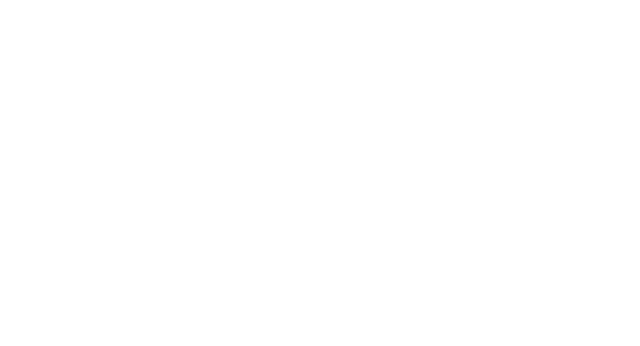
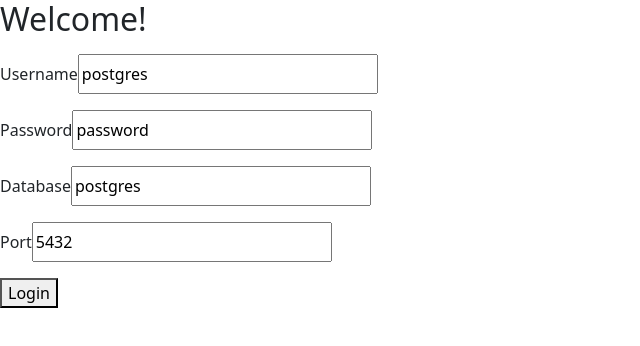
Before and after one commit to lakshya-aga/SC3020_Project_2, a React (Create React App) app in the folder interface/: page /login in a window 1280 px wide. Before the commit this address had no page. Shown: the top 346 px of the page, without its empty margins (0-640 px from the left). Built offline with nearby package versions, Linux system fonts and the light colour scheme.

Commit message:
Added Data Display

```diff
--- /dev/null
+++ b/interface/src/Login.jsx
@@ -0,0 +1,121 @@
+import React from "react";
+import { useState, useEffect } from "react";
+import { useNavigate } from "react-router-dom";
+import axios from "axios";
+
+export const Login = (props) => {
+  const navigate = useNavigate();
+  const [username, setUsername] = useState("postgres");
+  const [pass, setPass] = useState("password");
+  const [database, setdatabase] = useState("postgres");
+  const [port, setPort] = useState("5432");
+  const [isInValidPassword, setIsInvalidPassword] = useState(false);
+//   const { login } = useAuth();
+
+  const handleSubmit = (e) => {
+    e.preventDefault();
+    axios
+      .post(`http://127.0.0.1:5000/login/`, {
+        password: pass,
+        username: username,
+        database: database,
+      })
+      .then((response) => {
+        const token = response.data.token;
+        // login(token, true);
+      })
+      .catch((error) => {
+        setIsInvalidPassword(true);
+        console.error(error);
+      });
+
+  };
+
+  return (
+    <div className="mlog-auth-form-container">
+
+      <div className="left-right">
+        <div className="mlogin-detail">
+          <h2>Welcome! </h2>
+          <p>
+          </p>
+          <form className="mlogin-form" onSubmit={handleSubmit}>
+            <label htmlFor="username">Username</label>
+            <input
+              value={username}
+              onChange={(e) => setUsername(e.target.value)}
+              type="username"
+              placeholder="Username"
+              id="username"
+              name="username"
+              style={{ height: "40px", width: "300px" }}
+            />
+            <p></p>
+
+            <label htmlFor="text">Password</label>
+            <input
+              value={pass}
+              onChange={(e) => setPass(e.target.value)}
+              type="text"
+              placeholder="********"
+              id="password"
+              name="password"
+              style={{ height: "40px", width: "300px" }}
+            />
+            <p></p>
+            <label htmlFor="text">Database</label>
+            <input
+              value={database}
+              onChange={(e) => setdatabase(e.target.value)}
+              type="database"
+              placeholder="postgres"
+              id="database"
+              name="database"
+              style={{ height: "40px", width: "300px" }}
+            />
+            <p></p>
+
+            <label htmlFor="port">Port</label>
+            <input
+              value={port}
+              onChange={(e) => setPort(e.target.value)}
+              type="port"
+              placeholder="5432"
+              id="port"
+              name="port"
+              style={{ height: "40px", width: "300px" }}
+            />
+
+            {isInValidPassword && (
+              <div
+                style={{
+                  color: "red",
+                  alignItems: "center",
+                  display: "flex",
+                  justifyContent: "center",
+                  marginBottom: "1rem",
+                }}
+              >
+                *Invalid entry, please try again.
+              </div>
+            )}
+            <p></p>
+
+            <button
+              className="mlogin-button"
+              type="submit"
+              onClick={(e) => {
+                e.preventDefault();
+                handleSubmit(e);
+              }}
+            >
+              Login
+            </button>
+
+          </form>
+        </div>
+
+      </div>
+    </div>
+  );
+};
--- a/interface/src/QepVisualization.js
+++ b/interface/src/QepVisualization.js
@@ -150,8 +150,8 @@ export default function OrgChartTree(sample) {
     <div>
       <div id="treeWrapper" style={{
         alignItems: 'center',
-        width: '1000vw',
-        height: '1000vh',
+        width: '50vw',
+        height: '50vh',
       }}>
         <Tree
           data={dataChart}
@@ -163,9 +163,10 @@ export default function OrgChartTree(sample) {
       </div>
       <div>
         {clickedNode && (
-          <pre>
-            Clicked Node Data:
-          </pre>
+          <div>
+            Clicked Node Data: {clickedNode["depth"]}
+            <div>Also- Kiss my Piss</div>
+          </div>
         )}
       </div>
     </div>
--- a/interface/src/Routing.js
+++ b/interface/src/Routing.js
@@ -1,8 +1,7 @@
 import React from "react";
 import { BrowserRouter, Routes, Route } from "react-router-dom";
-import OrgChartTree from "./QepVisualization.js";
 import Box from "./QueryInput.js";
-
+import {Login} from "./Login.jsx";
 
 function Routing() {
   return (
@@ -10,7 +9,7 @@ function Routing() {
     <BrowserRouter>
     <Routes>
         <Route path="/" element={<Box />} />
-        <Route path="explain" element={<OrgChartTree />} />
+        <Route path="/login" element={<Login />} />
     </Routes>
   </BrowserRouter>
   );
```
